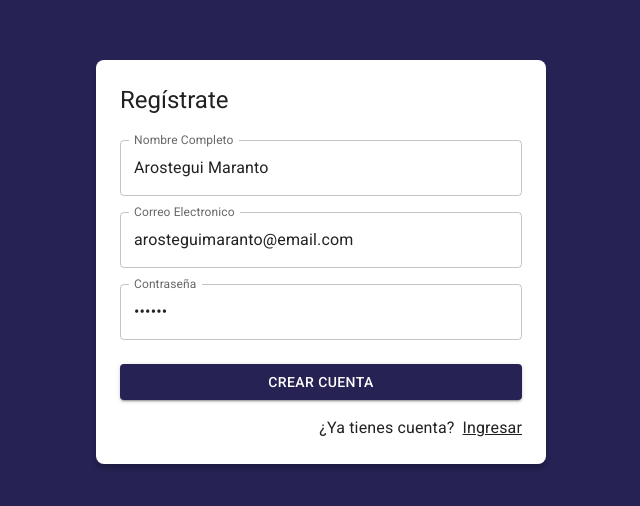
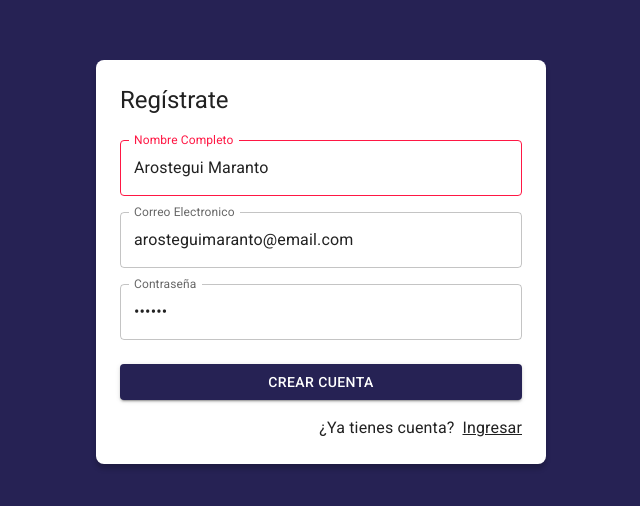
Before and after one commit to arosteguimaranto/Journal-App, a React (Vite) app: page /auth/register in a window 1280 px wide. Shown: the part 138-644 px from the top of the page, without its empty margins (319-959 px from the left). Built offline with nearby package versions, Linux system fonts and the light colour scheme.

Commit message:
Manejo de errores del formulario con objeto personalizado

```diff
--- a/src/auth/pages/RegisterPage.jsx
+++ b/src/auth/pages/RegisterPage.jsx
@@ -9,11 +9,19 @@ const formData = {
   displayName: 'Arostegui Maranto'
 }
 
+const formValidations = {
+  email:[(value) => value.includes('@'), 'El correo debe de tener una @'],
+  password:[(value) => value.lenght <= 6, 'El correo debe tener mas de 8 caracteres'],
+  displayName:[(value) => value.lenght >= 1, 'El nombre es obligatorio'],
+}
+
 
 
 export const RegisterPage = () => {
 
-  const { displayName, email, password, onInputChange, formState } = useForm(formData);
+  const {formState, displayName, email, password, onInputChange,
+  isFormValid, displayNameValid, emailValid, passwordValid,
+ } = useForm(formData, formValidations);
 
   const onSubmit = (e) => {
     e.preventDefault();
@@ -36,6 +44,9 @@ export const RegisterPage = () => {
               name="displayName"
               value={displayName}
               onChange={onInputChange}
+              error={!displayNameValid}
+              helperText={displayNameValid}
+
             />
           </Grid>
 
--- a/src/hooks/useForm.js
+++ b/src/hooks/useForm.js
@@ -1,6 +1,6 @@
 import { useState } from 'react';
 
-export const useForm = ( initialForm = {} ) => {
+export const useForm = ( initialForm = {}, formValidations = {} ) => {
 
     const [ formState, setFormState ] = useState( initialForm );
 
```
